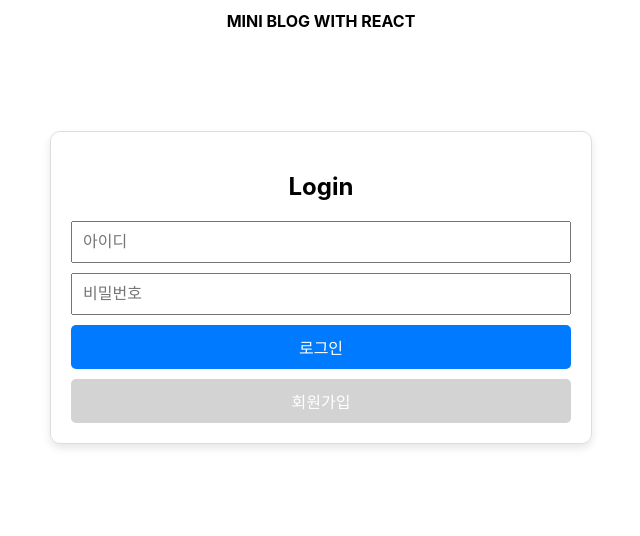
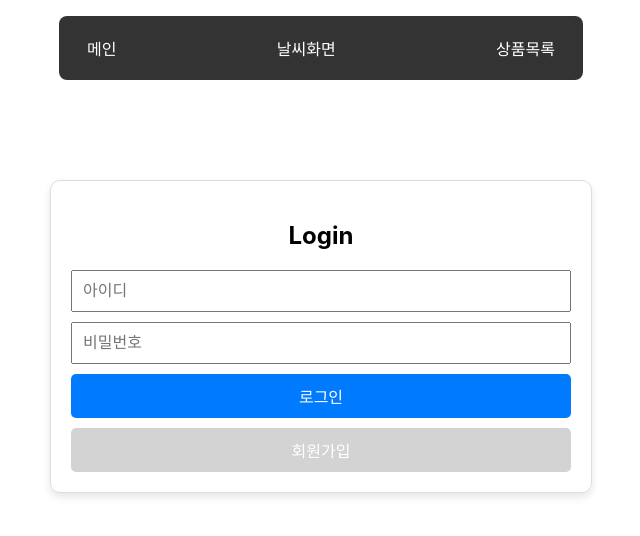
Before and after one commit to chocozzangzzang/reactPJfrontend, a React (Create React App) app: page /login in a window 1280 px wide. Shown: the top 536 px of the page, without its empty margins (319-959 px from the left). Built offline with nearby package versions, Linux system fonts and the light colour scheme.

Commit message:
날씨 화면 + 상단바

```diff
--- a/src/App.js
+++ b/src/App.js
@@ -8,6 +8,8 @@ import PostEditPage from "./mini-pro/post/PostEditPage";
 import LoginPage from "./mini-pro/auth/LoginPage";
 import ProtectedRoute from "./mini-pro/auth/ProtectedRoute";
 import SignupPage from "./mini-pro/auth/SignupPage";
+import TopBar from "./mini-pro/ui/TopBar";
+import WeatherPage from "./mini-pro/weather/WeatherPage";
 
 function App() {
 
@@ -17,7 +19,7 @@ function App() {
 
   return (
     <BrowserRouter>
-      <Title title={"MINI BLOG WITH REACT"} />
+      <TopBar />
       <Routes>
         <Route path="/login" element={<LoginPage setIsAuthenticated={setIsAuthenticated}/>} />
         <Route path="/signup" element={<SignupPage />} />
@@ -30,6 +32,7 @@ function App() {
           <Route path="/post-write" element={<PostWrite />} />
           <Route path="/postDetail/:postId" element={<PostViewPage />} />
           <Route path="/postEdit/:postId" element={<PostEditPage />} />
+          <Route path="/weather" element={<WeatherPage />} />
         </Route>
 
       </Routes>
--- a/src/mini-pro/BlogMain.jsx
+++ b/src/mini-pro/BlogMain.jsx
@@ -12,6 +12,9 @@ const BtnWrap = styled.div`
     width : 500px;
     margin : 0 auto;
     margin-bottom : 8px;
+    display : flex;
+    flex-direction : row;
+    justify-content : space-between;
 `;
 
 const Wrapper = styled.div`
@@ -77,8 +80,6 @@ function BlogMain(props) {
                         navigate("/login");
                     }
                 }/>
-            </BtnWrap>
-            <BtnWrap>
                 <WriteButton
                     title="글 작성 버튼"
                     onClick={
--- a/src/mini-pro/post/Post.jsx
+++ b/src/mini-pro/post/Post.jsx
@@ -67,9 +67,7 @@ function Post(props) {
 
     return (
         <TotalDiv>
-            <PostItem
-                onClick={onClick}
-            >
+            <PostItem onClick={onClick}>
             <Title>
                 {post.postTitle}
             </Title>
--- /dev/null
+++ b/src/mini-pro/ui/MoveButton.jsx
@@ -0,0 +1,29 @@
+import React from 'react';
+import styled from 'styled-components';
+
+const MovBtn = styled.button`
+    padding : 8px 16px;
+    font-size : 16px;
+    border-width : 1px;
+    border-radius : 8px;
+    border : none;
+    cursor : pointer;
+    background-color: #333;   /* 버튼 배경도 어두운 톤으로 */
+    color: white;             /* 글자색 하얗게 */
+
+    &:hover {
+        background-color : #777;
+    }
+`;
+
+function MoveButton(props) {
+    const {title, onClick} = props;
+
+    return (
+        <MovBtn onClick={onClick}>
+            {title}
+        </MovBtn>
+    )
+}
+
+export default MoveButton
--- /dev/null
+++ b/src/mini-pro/ui/TopBar.jsx
@@ -0,0 +1,31 @@
+import React from 'react';
+import MoveButton from './MoveButton';
+import { useNavigate } from 'react-router-dom';
+import styled from 'styled-components';
+
+const TtDiv = styled.div`
+    width : 500px;
+    margin : 0 auto;
+    display : flex;
+    flex-direction : row;
+    justify-content : space-between;
+    margin-top : 16px;
+    margin-bottom : 16px;
+    background : #333;
+    padding : 12px;
+    border-radius : 8px;
+`;
+
+const TopBar = () => {
+    const navigate = useNavigate();
+
+    return (
+        <TtDiv>
+            <MoveButton title="메인" onClick={() => navigate('/')}/>
+            <MoveButton title="날씨화면" onClick={() => navigate('/weather')}/>
+            <MoveButton title="상품목록" onClick={() => alert("상품목록")}/>
+        </TtDiv>
+    );
+};
+
+export default TopBar;
--- /dev/null
+++ b/src/mini-pro/weather/WeatherPage.jsx
@@ -0,0 +1,85 @@
+import axios from 'axios'
+import React, { useEffect, useRef, useState } from 'react'
+import styled from 'styled-components'
+
+const WeatherDiv = styled.div`
+    width : 500px;
+    margin : 0 auto;
+    flex-direction : column;
+    text-align : center;
+`
+const Title = styled.p`
+    font-size : 2rem;
+`
+
+const WeatherIcon = styled.img`
+    width: 100px;
+    height: 100px;
+`
+
+function WeatherPage() {
+
+    const getOrNot = useRef(false);
+
+    const [ weather, setWeather ] = useState(null);
+    const lat = useRef('');
+    const lon = useRef('');
+
+    const getWeather = async () => {
+        const token = localStorage.getItem("JWTtoken");
+
+        await axios.post(`http://localhost:8080/weather/`,
+            {
+                latitude : lat.current,
+                longitude : lon.current,
+            },
+            {
+                headers : {
+                    "Content-Type" : "application/json",
+                    "Authorization" : `Bearer ${token}`
+                }, withCredentials : true
+            },
+        )
+        .then(response => {
+            setWeather(response.data);
+            // console.log(response.data);
+        })
+        .catch((error) => console.log(error));
+
+    }
+
+    const getPosition = () => {
+        navigator.geolocation.getCurrentPosition(
+            (position) => {
+                lat.current = position.coords.latitude;
+                lon.current = position.coords.longitude;
+                // console.log(`위도 : ${lat.current}, 경도 : ${lon.current}`);
+                getWeather();
+            },
+            (error) => {
+                console.log(error);
+            }
+        )
+    }
+
+
+    useEffect(() => {
+        if(getOrNot.current) return;
+        else getOrNot.current = true;
+        getPosition();
+    }, [])
+
+    if(weather)
+    return (
+        <WeatherDiv>
+            <h2>📍 {weather.name}, {weather.sys.country}</h2>
+            <WeatherIcon src={`https://openweathermap.org/img/wn/01d@2x.png`} alt="날씨 아이콘" />
+            <Title>🌡️ {Math.round(weather.main.temp)}°C</Title>
+            <p>🤒 체감: {Math.round(weather.main.feels_like)}°C</p>
+            <p>💧 습도: {weather.main.humidity}%</p>
+            <p>💨 풍속: {weather.wind.speed}m/s</p>
+        </WeatherDiv>
+    )
+}
+
+export default WeatherPage
```
